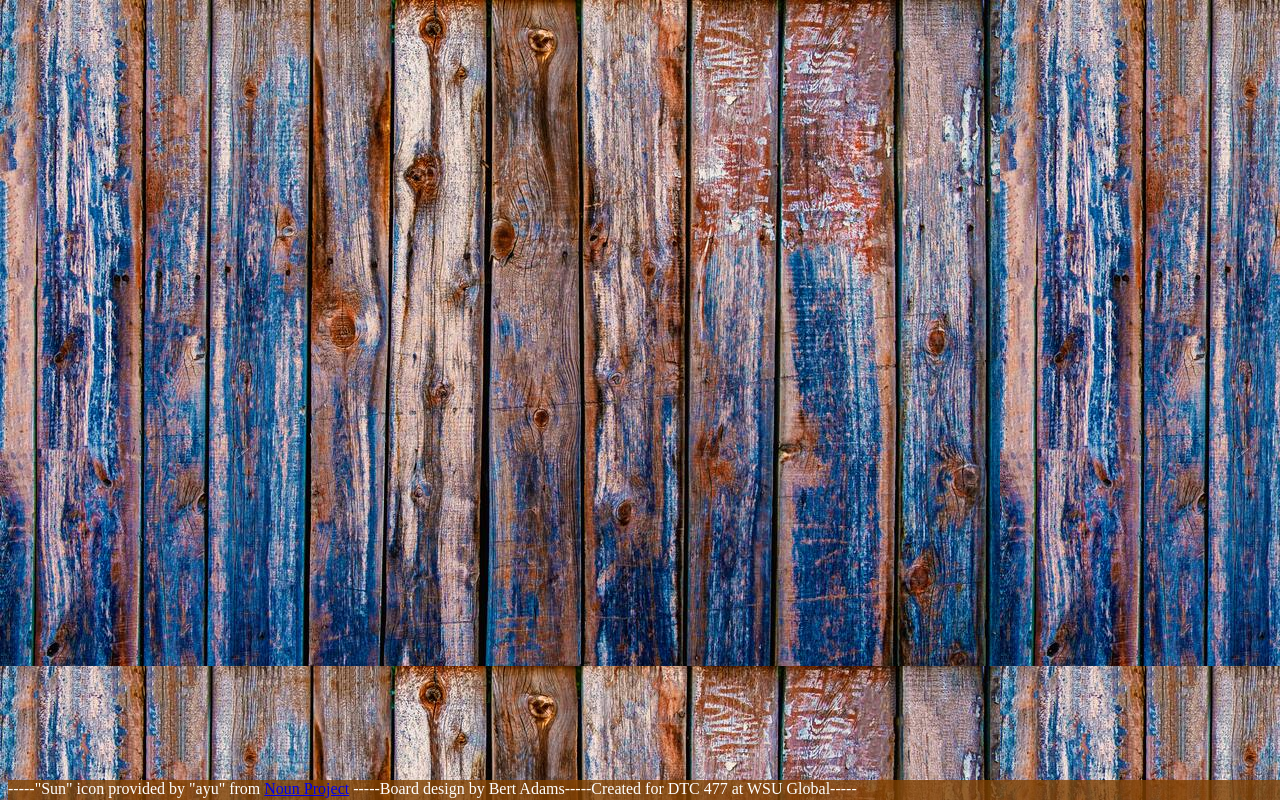
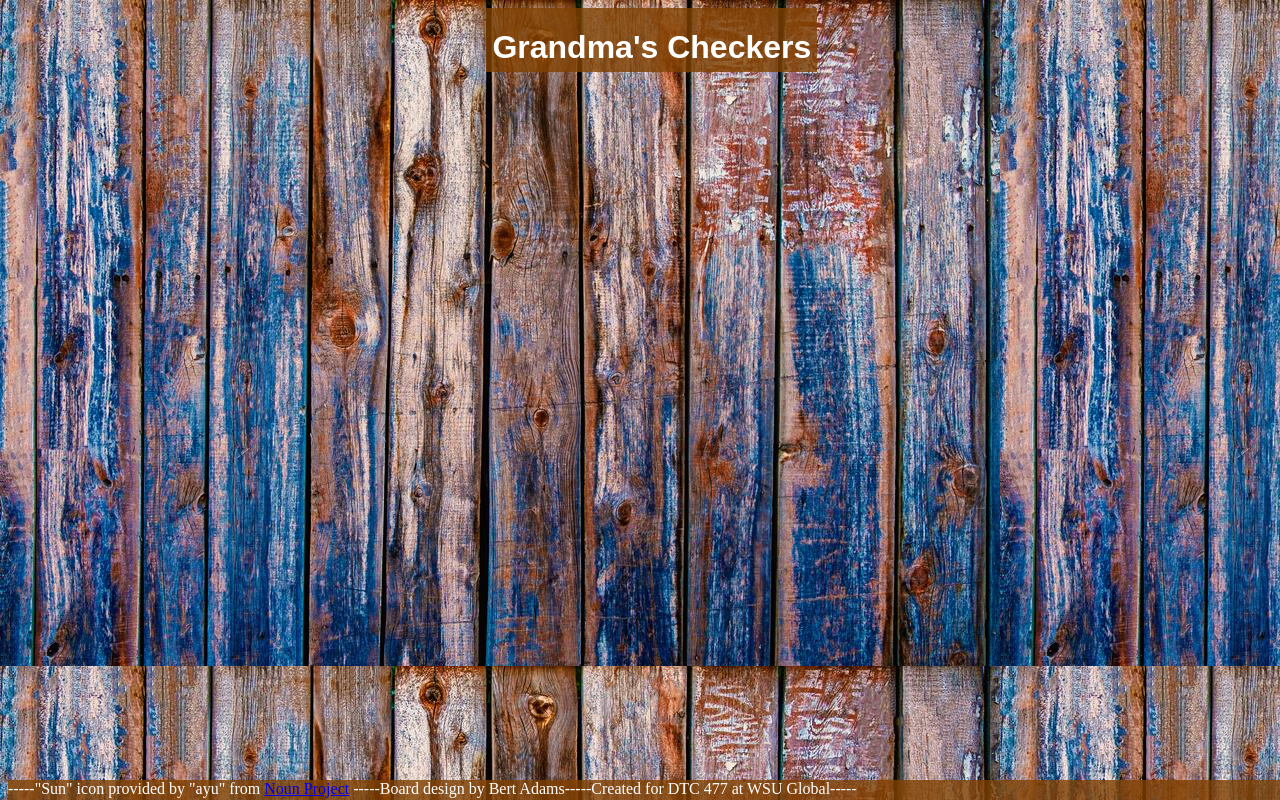
Before and after one commit to muse-stargazer/checkers, a plain HTML site: page index.html in a window 1280 px wide. Drawn offline with Linux system fonts and the light colour scheme.

Commit message:
added header and styling, but entire board has disappeared for unknown reasons

```diff
--- a/index.html
+++ b/index.html
@@ -17,6 +17,13 @@
 </head>
 
 <body>
+
+  <div id="header">
+    <h1>
+      Grandma's Checkers
+    </h1>
+  </div>
+
   <div id="board">
 
     <!--row 1-->
--- a/styles.css
+++ b/styles.css
@@ -4,14 +4,33 @@ body {
   background-image: url(images/wood.jpg);
 }
 
+#header {
+  background-color: rgba(128, 64, 0, .8);
+  font-family: arial, sans-serif;
+  top: 1vh;
+  position: absolute;
+  height: 8vh;
+  left: 38vw;
+}
+
+#header h1 {
+  color: white;
+  font-size: 4vh;
+  padding-left: 6px;
+  padding-right: 6px;
+  padding-top: 0;
+  padding-bottom: 0;
+  }
+
 #board {
-  height: 95vh;
-  width: 95vh;
+  height: 60vh;
+  width: 60vh;
   box-sizing: border-box;
   display: grid;
   grid-template-columns: repeat(8, 1fr);
   grid-template-rows: repeat(8, 1fr);
   margin: auto auto;
+  position: relative;
 }
 
 #board.dark {
```
